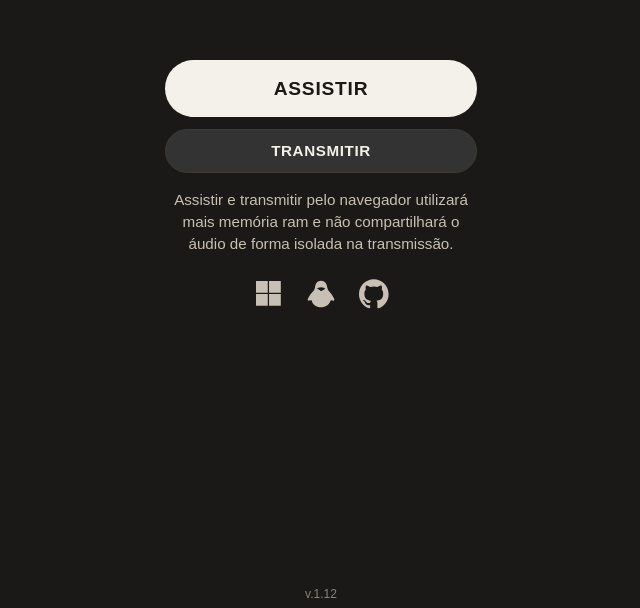
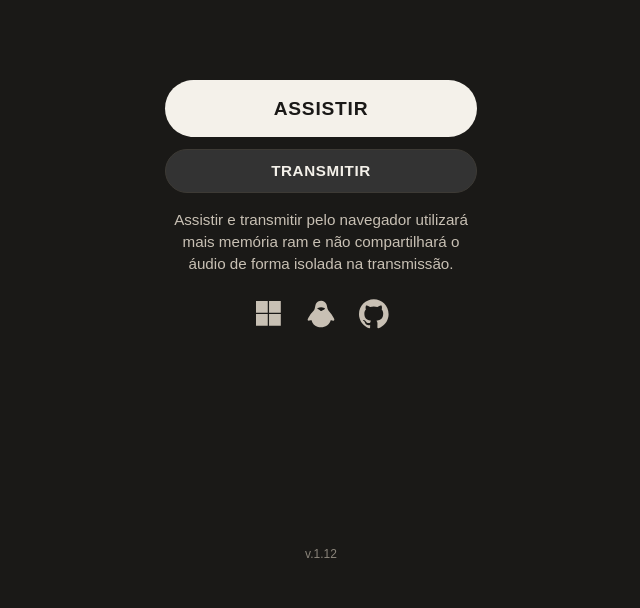
Before and after one commit to brandaorodrigo/vdz, a website: page public/index.html in a window 1280 px wide. Shown: the part 192-800 px from the top of the page, without its empty margins (319-959 px from the left). Drawn offline with Linux system fonts and the light colour scheme; a web font is replaced by a local one.

Commit message:
Adjust home page styling by removing unnecessary padding and repositioning the version footer for improved layout consistency.

```diff
--- a/public/style.css
+++ b/public/style.css
@@ -120,14 +120,10 @@ html.desktop .home-links {
   display: none;
 }
 
-body.home {
-  padding-bottom: 2.5rem;
-}
-
 .home-version {
   position: fixed;
   right: 0;
-  bottom: 0;
+  bottom: 40px;
   left: 0;
   z-index: 2;
   margin: 0;
```
